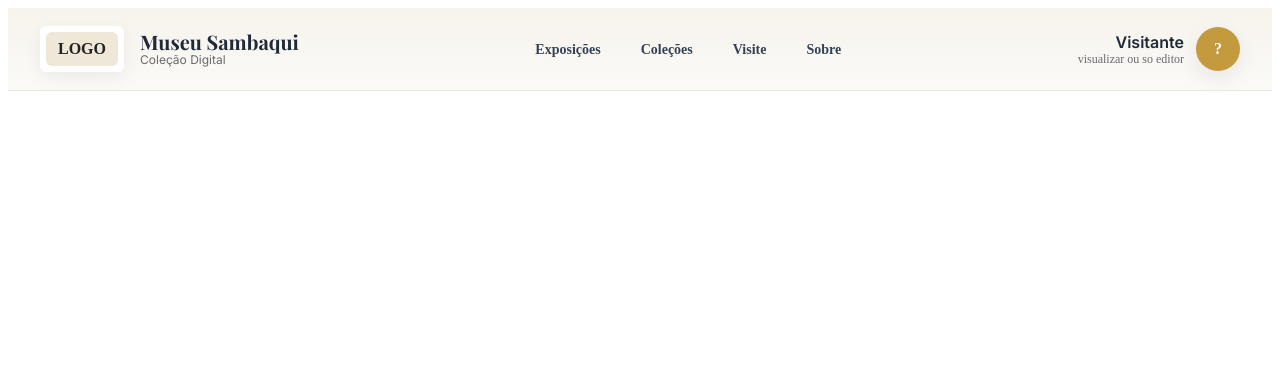
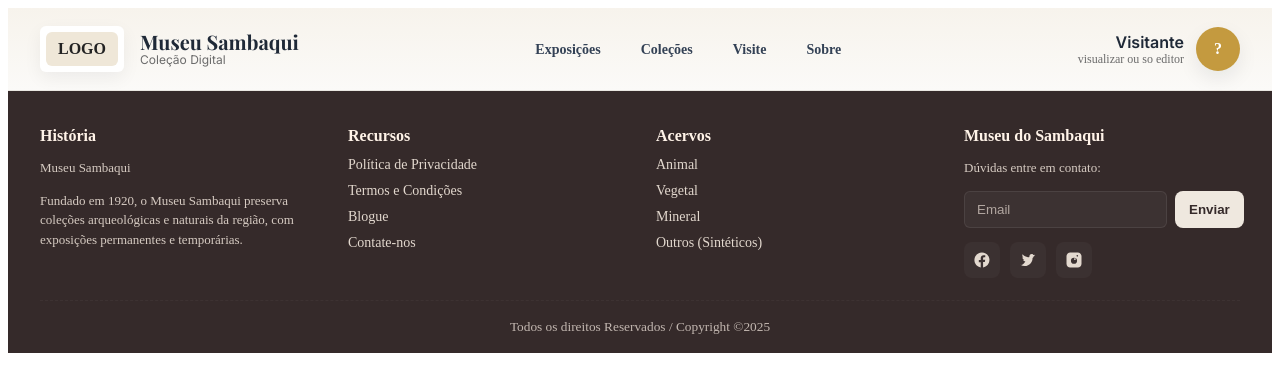
Before and after one commit to Hackaton-2025-1/Hackaton-Frontend, a Vue app: page /test in a window 1280 px wide. Shown: the top 392 px of the page. Built offline with nearby package versions, Linux system fonts and the light colour scheme.

Commit message:
feat: "footer" #5

```diff
--- /dev/null
+++ b/src/componente/footer.vue
@@ -0,0 +1,140 @@
+<script setup>
+</script>
+
+<template>
+   <footer class="museum-footer">
+      <div class="museum-footer-inner">
+         <div class="museum-columns">
+            <div class="museum-col">
+               <h4>História</h4>
+               <p class="muted small">Museu Sambaqui</p>
+               <p class="muted small">Fundado em 1920, o Museu Sambaqui preserva coleções arqueológicas e naturais da região, com exposições permanentes e temporárias.</p>
+            </div>
+
+            <div class="museum-col">
+               <h4>Recursos</h4>
+               <ul>
+                  <li><a href="#">Política de Privacidade</a></li>
+                  <li><a href="#">Termos e Condições</a></li>
+                  <li><a href="#">Blogue</a></li>
+                  <li><a href="#">Contate-nos</a></li>
+               </ul>
+            </div>
+
+            <div class="museum-col">
+               <h4>Acervos</h4>
+               <ul>
+                  <li><a href="#">Animal</a></li>
+                  <li><a href="#">Vegetal</a></li>
+                  <li><a href="#">Mineral</a></li>
+                  <li><a href="#">Outros (Sintéticos)</a></li>
+               </ul>
+            </div>
+
+            <div class="museum-col museum-contact">
+               <h4>Museu do Sambaqui</h4>
+               <p class="muted small">Dúvidas entre em contato:</p>
+
+               <form class="contact-form" @submit.prevent>
+                  <label class="sr-only" for="footer-email">Email</label>
+                  <input id="footer-email" type="email" placeholder="Email" />
+                  <button class="btn">Enviar</button>
+               </form>
+
+               <div class="socials">
+                  <a aria-label="facebook" href="#" class="social" title="Facebook">
+                     <svg viewBox="0 0 24 24" fill="currentColor" width="18" height="18" aria-hidden="true"><path d="M22 12.07C22 6.48 17.52 2 11.93 2S1.86 6.48 1.86 12.07c0 5 3.66 9.13 8.45 9.95v-7.05h-2.54v-2.9h2.54V9.41c0-2.51 1.5-3.89 3.79-3.89 1.1 0 2.25.2 2.25.2v2.47h-1.27c-1.25 0-1.64.78-1.64 1.58v1.9h2.8l-.45 2.9h-2.35V22c4.79-.82 8.45-4.95 8.45-9.93z"/></svg>
+                  </a>
+                  <a aria-label="twitter" href="#" class="social" title="Twitter">
+                     <svg viewBox="0 0 24 24" fill="currentColor" width="18" height="18" aria-hidden="true"><path d="M22 5.92c-.63.28-1.3.48-2 .56.72-.44 1.27-1.13 1.53-1.95-.68.4-1.43.7-2.23.86C18.94 4.6 18 4 17 4c-1.76 0-3.18 1.42-3.18 3.18 0 .25.03.5.08.74C10.3 8.84 7.1 7.1 4.86 4.4c-.28.48-.44 1.03-.44 1.62 0 1.12.57 2.11 1.45 2.69-.53-.02-1.03-.16-1.47-.4v.04c0 1.56 1.11 2.86 2.58 3.16-.27.07-.55.11-.84.11-.2 0-.4-.02-.6-.06.4 1.25 1.57 2.16 2.96 2.19C6.3 18.1 4.3 18.77 2 18.48c1.62 1.04 3.55 1.64 5.62 1.64 6.75 0 10.45-5.59 10.45-10.44v-.48c.72-.52 1.33-1.16 1.82-1.9-.66.29-1.37.5-2.1.6z"/></svg>
+                  </a>
+                  <a aria-label="instagram" href="#" class="social" title="Instagram">
+                     <svg viewBox="0 0 24 24" fill="currentColor" width="18" height="18" aria-hidden="true"><path d="M7 2C4.24 2 2 4.24 2 7v10c0 2.76 2.24 5 5 5h10c2.76 0 5-2.24 5-5V7c0-2.76-2.24-5-5-5H7zm5 6.9A4.1 4.1 0 1 1 7.9 13 4.11 4.11 0 0 1 12 8.9zm5.5-2.4a1.1 1.1 0 1 1-1.1-1.1 1.1 1.1 0 0 1 1.1 1.1zM12 10.8A1.2 1.2 0 1 0 13.2 9.6 1.2 1.2 0 0 0 12 10.8z"/></svg>
+                  </a>
+               </div>
+            </div>
+         </div>
+
+         <div class="museum-copyright">
+            <small>Todos os direitos Reservados / Copyright ©2025</small>
+         </div>
+      </div>
+   </footer>
+</template>
+
+<style scoped>
+.museum-footer{
+   background: #352a2a;
+   color: #efe8df;
+   padding: 36px 0 18px 0;
+}
+
+.museum-footer-inner {
+    max-width:1200px;
+    margin:0 auto;
+    padding:0 20px }
+
+    .museum-columns {
+    display:flex;
+    gap:32px;
+    align-items:flex-start;
+    justify-content:space-between;
+    flex-wrap:wrap }
+
+.museum-col { flex:1 1 220px; min-width:180px }
+.museum-col h4{ color:#fff3e8; margin:0 0 10px 0; font-size:16px }
+.museum-col p.small, .museum-col p.muted, .museum-col .muted{ color:rgba(255,244,233,0.8); font-size:13px; line-height:1.5 }
+.museum-col ul{ list-style:none; padding:0; margin:0 }
+.museum-col li{ margin:8px 0 }
+.museum-col a{ color:rgba(255,244,233,0.86); text-decoration:none; font-size:14px }
+.museum-col a:hover{ color:#f7e6c8 }
+
+.museum-contact{ max-width:340px }
+.contact-form{ display:flex; gap:8px; margin-top:8px }
+
+.contact-form input{
+    padding:10px 12px;
+    border-radius:6px;
+    border:1px solid rgba(255,255,255,0.08);
+    background: rgba(255,255,255,0.04);
+    color:inherit
+}
+
+
+.contact-form input::placeholder{ color: rgba(255,244,233,0.6) }
+.btn{ background:#efe8df; color:#352a2a; border:none; padding:10px 14px; border-radius:8px; cursor:pointer; font-weight:700 }
+.btn:hover{ filter:brightness(.95) }
+
+.socials{ margin-top:14px; display:flex; gap:10px }
+
+.social {
+    display:inline-flex;
+    width:36px; height:36px;
+    align-items:center;
+    justify-content:center;
+    border-radius:8px; color: #efe8df; background: rgba(255,255,255,0.03) }
+
+.social:hover{ background: rgba(255,255,255,0.06); color:#f7e6c8 }
+
+.museum-copyright{
+    text-align:center;
+    margin-top:22px;
+    color:rgba(255,244,233,0.7);
+    border-top:1px dashed rgba(255,255,255,0.04);
+    padding-top:16px }
+
+
+@media (max-width: 900px){
+   .museum-columns{ gap:18px }
+}
+@media (max-width: 640px){
+   .museum-columns{ flex-direction:column }
+   .museum-contact{ order: -1 }
+   .contact-form{ flex-direction:column }
+   .contact-form input{ width:100% }
+   .btn{ width:100% }
+}
+
+.sr-only{ position:absolute; left:-9999px; top:auto; width:1px; height:1px; overflow:hidden }
+
+</style>
--- a/src/views/Gerenciamento.vue
+++ b/src/views/Gerenciamento.vue
@@ -1,10 +1,12 @@
 <!-- eslint-disable vue/multi-word-component-names -->
 <script setup>
 import Header from '@/componente/header.vue'
+import Footer from '@/componente/footer.vue'
 </script>
 
 <template>
     <Header />
+    <Footer />
 </template>
 
 <style scoped>
```
Also changed, not shown: src/componente/header.vue (+3 -11 lines).
